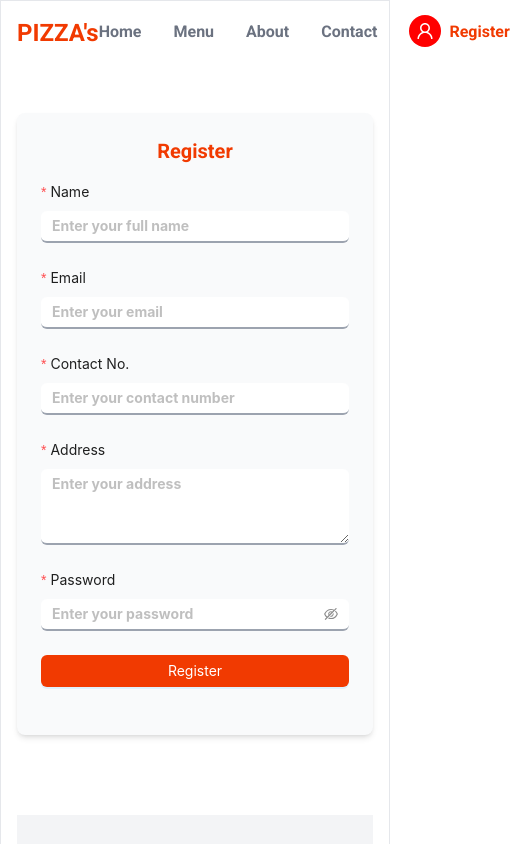
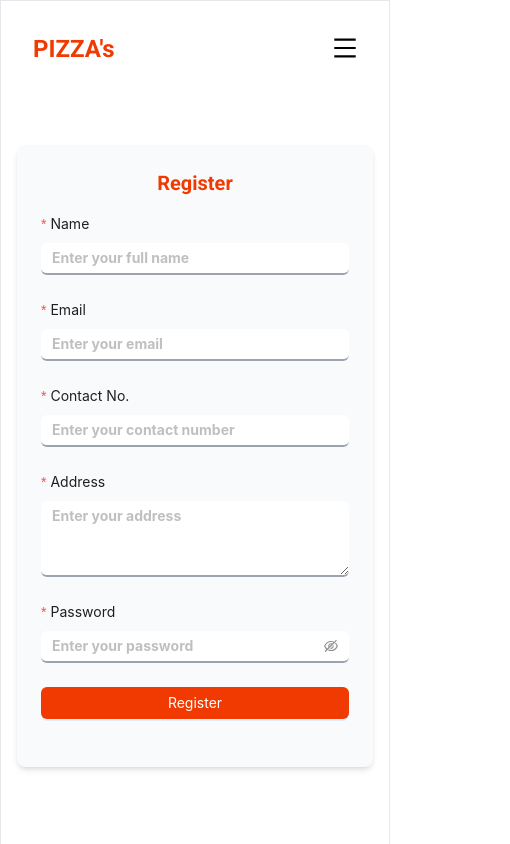
Before and after one commit to shakshishar/food-app, a Next.js app: page /register in a window 390 px wide. Shown: the top 844 px of the page, 510 px wide, since content can reach past the window. Built offline with nearby package versions, Linux system fonts and the light colour scheme.

Commit message:
added:changes related to the responsivness and added login also

```diff
--- a/app/register/page.js
+++ b/app/register/page.js
@@ -16,6 +16,7 @@ const Register = () => {
           <Input
             placeholder="Enter your full name"
             className="w-full border-0 border-b-2 border-gray-400 hover:!border-primary focus:!border-primary focus:!outline-none focus:!ring-0 font-bold"
+            style={{ boxShadow: "none", outline: "none" }}
           />
         </Form.Item>
 
@@ -30,6 +31,7 @@ const Register = () => {
           <Input
             placeholder="Enter your email"
             className="w-full border-0 border-b-2 border-gray-400 hover:!border-primary focus:!border-primary focus:!outline-none focus:!ring-0 font-bold"
+            style={{ boxShadow: "none", outline: "none" }}
           />
         </Form.Item>
 
@@ -45,7 +47,8 @@ const Register = () => {
             placeholder="Enter your contact number"
             maxLength={10}
             className="w-full border-0 border-b-2 border-gray-400 hover:!border-primary focus:!border-primary focus:!outline-none focus:!ring-0 font-bold"
-          />
+            style={{ boxShadow: "none", outline: "none" }}
+         />
         </Form.Item>
 
         <Form.Item
@@ -56,7 +59,8 @@ const Register = () => {
           <Input.TextArea
             placeholder="Enter your address"
             rows={3}
-            className="w-full border-0 border-b-2 border-gray-400 hover:!border-primary focus:!border-primary focus:!outline-none focus:!ring-0 font-bold"
+            className="w-full border-0 border-b-2 !border-gray-400 hover:!border-primary focus:!border-primary focus:!outline-none focus:!ring-0 font-bold"
+            style={{ boxShadow: "none", outline: "none" }}
           />
         </Form.Item>
 
--- a/components/Footer.js
+++ b/components/Footer.js
@@ -31,7 +31,7 @@ const Footer = () => {
       </div>
 
       <div className="text-center mb-10">
-        <ul className="flex justify-center space-x-12 mt-3 text-gray-500">
+        <ul className="flex justify-center space-x-12 md:flex-col xl:flex-row lg:flex-row md:mt-0 lg:mt-3 xl:mt-3 text-gray-500">
             <li className="hover:scale-110 hover:transition-all">Home</li>
             <li className="hover:scale-110 hover:transition-all" >About US</li>
             <li className="hover:scale-110 hover:transition-all">Contact Us</li>
--- a/components/Header.js
+++ b/components/Header.js
@@ -1,34 +1,92 @@
+"use client";
+import React, { useState } from "react";
 import Link from "next/link";
-import { UserOutlined } from '@ant-design/icons';
-import { Avatar } from 'antd';
+import { UserOutlined, MenuOutlined, CloseOutlined } from "@ant-design/icons";
+import { Avatar, Modal, Input, Button, Form } from "antd";
 
-const Header=()=>{
-    return(
-        <div>
-        <div className="flex items-center justify-between">
-        <Link href="" className="text-primary font-semibold text-2xl">PIZZA's</Link>
-        <nav className="flex gap-8 text-gray-500 font-semibold" >
-          <Link className="hover:scale-110 hover:transition-all" href={'/'}>Home</Link>
-          <Link className="hover:scale-110 hover:transition-all" href="./menu">Menu</Link>
-          <Link className="hover:scale-110 hover:transition-all" href={'./aboutus'}>About</Link>
-          <Link className="hover:scale-110 hover:transition-all" href={'./contactus'}>Contact</Link>
+const Header = () => {
+  const [isModalOpen, setIsModalOpen] = useState(false);
+  const [isMobileMenuOpen, setIsMobileMenuOpen] = useState(false);
+
+  return (
+    <div className="p-4 bg-white">
+      <div className="flex items-center justify-between">
+        {/* Logo */}
+        <Link href="/" className="text-primary font-semibold text-2xl">PIZZA's</Link>
+
+        {/* Desktop Navigation */}
+        <nav className="hidden md:flex gap-8 text-gray-500 font-semibold">
+          <Link className="hover:scale-110 hover:transition-all" href="/">Home</Link>
+          <Link className="hover:scale-110 hover:transition-all" href="/menu">Menu</Link>
+          <Link className="hover:scale-110 hover:transition-all" href="/aboutus">About</Link>
+          <Link className="hover:scale-110 hover:transition-all" href="/contactus">Contact</Link>
           <div className="flex gap-2">
-
-            <Link className="hover:scale-110 hover:transition-all" href={'/login'} style={{ display: 'flex', alignItems: 'center', marginTop:"-5px"}}>
-                <Avatar size="medium" style={{background:"red", color:"white"}} icon={<UserOutlined />} />
-            </Link>
-            <Link className="hover:scale-110 hover:transition-all text-primary " href={'./register'}>Register</Link>
-            </div>
+            <button
+              onClick={() => setIsModalOpen(true)}
+              className="hover:scale-110 hover:transition-all flex items-center"
+            >
+              <Avatar size="medium" style={{ background: "red", color: "white", marginTop:"-3px" }} icon={<UserOutlined />} />
+            </button>
+            <Link className="hover:scale-110 hover:transition-all text-primary" href="/register">Register</Link>
+          </div>
         </nav>
 
-        {/* <nav className="flex gap-2 text-gray-500 font-semibold">
+        {/* Hamburger Icon for Mobile */}
+        <button
+          className="md:hidden text-2xl"
+          onClick={() => setIsMobileMenuOpen(!isMobileMenuOpen)}
+        >
+          {isMobileMenuOpen ? <CloseOutlined /> : <MenuOutlined />}
+        </button>
+      </div>
 
-        </nav> */}
+      {/* Mobile Navigation Menu */}
+      {isMobileMenuOpen && (
+        <div className="flex flex-col  gap-4 py-4 bg-white md:hidden">
+          <Link className="hover:scale-110 hover:transition-all" href="/">Home</Link>
+          <Link className="hover:scale-110 hover:transition-all" href="/menu">Menu</Link>
+          <Link className="hover:scale-110 hover:transition-all" href="/aboutus">About</Link>
+          <Link className="hover:scale-110 hover:transition-all" href="/contactus">Contact</Link>
+          <div className="flex gap-2">
+            <button
+              onClick={() => setIsModalOpen(true)}
+              className="hover:scale-110 hover:transition-all flex items-center"
+            >
+              <Avatar size="medium" style={{ background: "red", color: "white" }} icon={<UserOutlined />} />
+            </button>
+            <Link className="hover:scale-110 hover:transition-all text-primary" href="/register">Register</Link>
+          </div>
         </div>
-        {/* <hr className="mt-2 border-primary" /> */}
+      )}
 
-        </div>
-    )
-}
+      {/* Login Modal */}
+      <Modal
+        title="Login"
+        open={isModalOpen}
+        onCancel={() => setIsModalOpen(false)}
+        footer={null}
+        // className="text-center text-xl"
+        className="text-center text-xl !max-w-[70%] md:!max-w-[50%] lg:!max-w-[30%]"
+      >
+        <Form layout="vertical">
+          <Form.Item label="Email">
+            <Input className="w-full border-0 border-b-2 border-gray-400 hover:!border-primary focus:!border-primary focus:!outline-none focus:!ring-0 font-bold"
+            style={{ boxShadow: "none", outline: "none" }}
+            placeholder="Enter your email" />
+          </Form.Item>
+          <Form.Item label="Password">
+            <Input.Password className="w-full border-0 border-b-2 border-gray-400 hover:!border-primary focus:!border-primary focus:!outline-none focus:!ring-0 font-bold"
+            style={{ boxShadow: "none", outline: "none" }}
+            placeholder="Enter your password" />
+          </Form.Item>
+          <div className="flex justify-between items-center">
+            <Button className="text-primary hover:!bg-primary focus:!bg-primary" type="link" onClick={() => alert("Redirect to forgot password page")}>Forgot Password?</Button>
+            <Button className="bg-primary hover:!bg-primary focus:!bg-primary" type="primary" onClick={() => setIsModalOpen(false)}>Login</Button>
+          </div>
+        </Form>
+      </Modal>
+    </div>
+  );
+};
 
 export default Header;
--- a/components/Hero.js
+++ b/components/Hero.js
@@ -21,7 +21,7 @@ const Hero =()=>{
             </div>
 
             </div>
-          <div className="max-w-md mx-auto relative right-0 ">
+          <div className="max-w-md mx-auto relative hidden md:block right-0 ">
             <Image src={'/image1.png'}
             alt={'pizza'}
             width={600}
```
